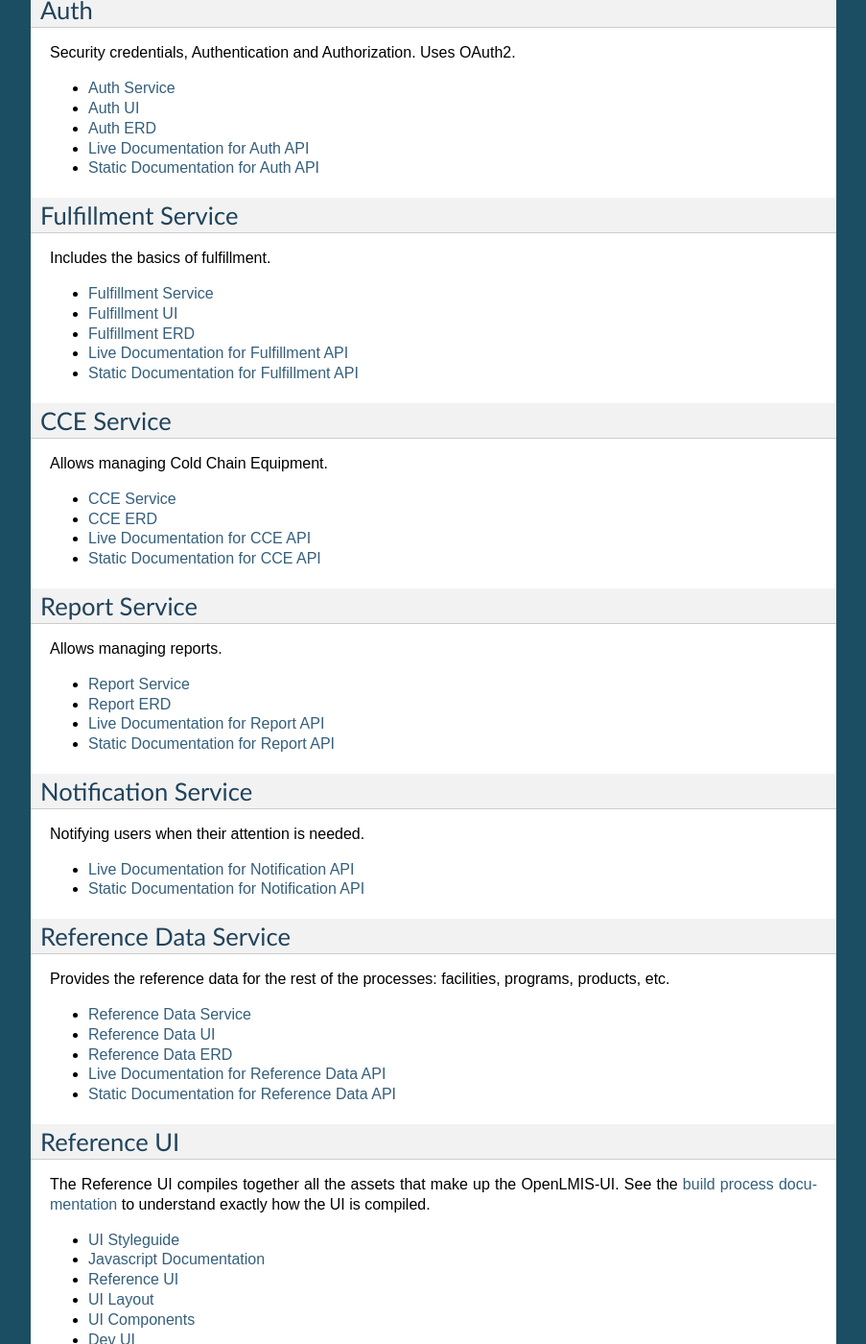
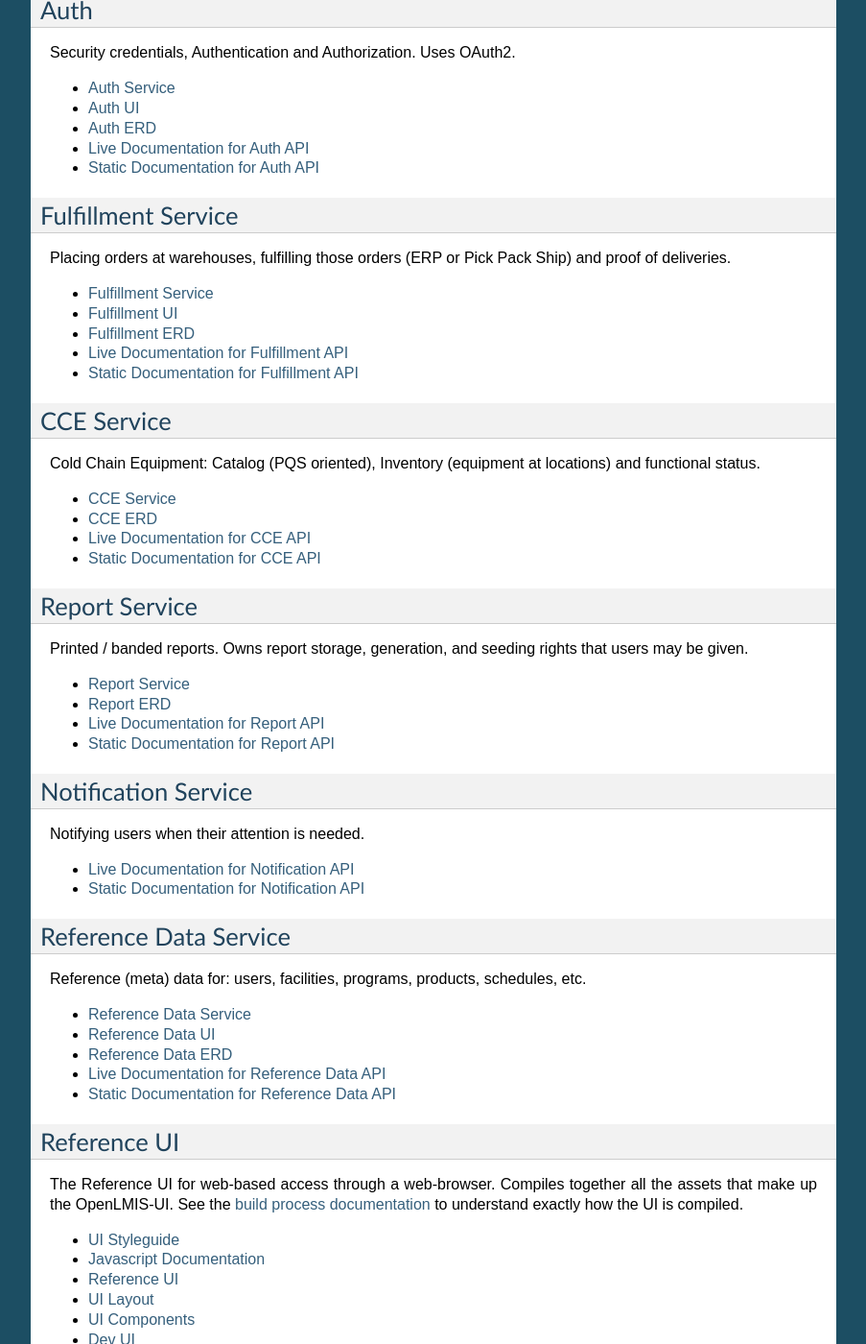
Before and after one commit to OpenLMIS/openlmis-ref-distro, a Sphinx documentation site: the page built from docs/source/components/index.rst, in a window 1280 px wide and 1400 px high, scrolled down 549 px. Shown: the whole window at 96% size, without its empty margins (198-1101 px from the left). Built offline with Sphinx 7.4.7, drawn with Linux system fonts in a browser that asks for light colours; pages that are not in the unit, such as notebooks, are missing from menus; some of the changed text lies outside the part shown.

Commit message:
Update docs with better component descriptions.

```diff
--- a/docs/source/components/index.rst
+++ b/docs/source/components/index.rst
@@ -39,7 +39,8 @@
 Fulfillment Service
 *******************
 
-Includes the basics of fulfillment.
+Placing orders at warehouses, fulfilling those orders (ERP or Pick Pack Ship) and proof of
+deliveries.
 
 - `Fulfillment Service <fulfillmentService.html>`_
 - `Fulfillment UI <fulfillmentUI.html>`_
@@ -51,7 +52,8 @@
 CCE Service
 *******************
 
-Allows managing Cold Chain Equipment.
+Cold Chain Equipment:  Catalog (PQS oriented), Inventory (equipment at locations) and functional
+status.
 
 - `CCE Service <cceService.html>`_
 - `CCE ERD <erd-cce.html>`_
@@ -62,7 +64,8 @@
 Report Service
 *******************
 
-Allows managing reports.
+Printed / banded reports.  Owns report storage, generation, and seeding rights that users may be
+given.
 
 - `Report Service <reportService.html>`_
 - `Report ERD <erd-report.html>`_
@@ -82,7 +85,7 @@
 Reference Data Service
 **********************
 
-Provides the reference data for the rest of the processes: facilities, programs, products, etc.
+Reference (meta) data for: users, facilities, programs, products, schedules, etc.
 
 - `Reference Data Service <referencedataService.html>`_
 - `Reference Data UI <referencedataUI.html>`_
@@ -94,7 +97,9 @@
 Reference UI
 ************
 
-The Reference UI compiles together all the assets that make up the OpenLMIS-UI. See the `build process documentation <../architecture/buildProcess.html>`_ to understand exactly how the UI is compiled.
+The Reference UI for web-based access through a web-browser. Compiles together all the assets that
+make up the OpenLMIS-UI. See the `build process documentation <../architecture/buildProcess.html>`_
+to understand exactly how the UI is compiled.
 
 - `UI Styleguide <http://build.openlmis.org/job/OpenLMIS-reference-ui/lastSuccessfulBuild/artifact/build/styleguide/index.html#!/login>`_
 - `Javascript Documentation <http://build.openlmis.org/job/OpenLMIS-reference-ui/lastSuccessfulBuild/artifact/build/docs/index.html#/api>`_
@@ -107,7 +112,8 @@
 Requisition Service
 *******************
 
-Requisition (pull) based replenishment process.
+Requisitions (pull-based), Requisition Templates for requesting more stock on a schedule through
+an administrative hierarchy.
 
 - `Requisition Service <requisitionService.html>`_
 - `Requisition UI <requisitionUI.html>`_
@@ -119,7 +125,7 @@
 Stock Management Service
 *************************
 
-Electronic stock cards.
+Electronic stock cards and stock transactions.
 
 - `Stock Management Service <stockmanagementService.html>`_
 - `Stock Management UI <stockmanagementUI.html>`_
```
